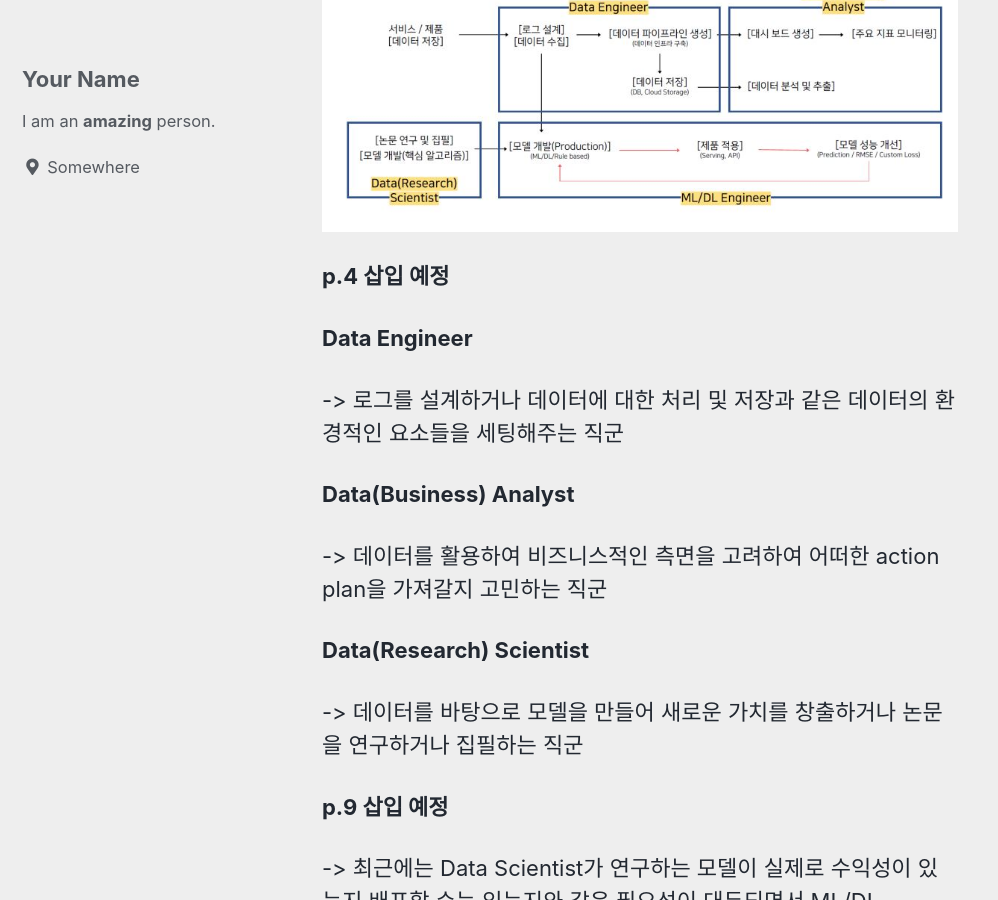
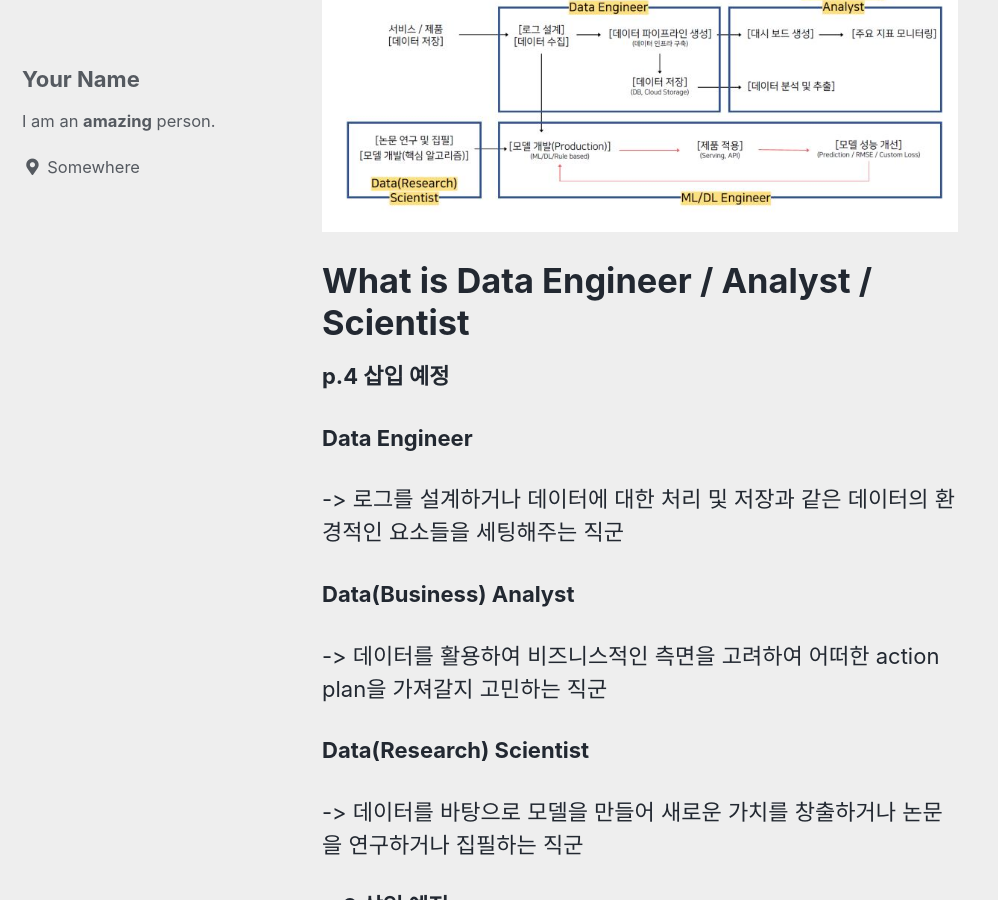
Before and after one commit to rbdenjs/rbdenjs.github.io, a Jekyll site: the page built from _posts/2023-01-18-welcome-to-jekyll.markdown, in a window 1280 px wide and 900 px high, scrolled down 554 px. Shown: the whole window, without its empty margins (0-998 px from the left). Built offline with Jekyll 4.4.1, drawn with Linux system fonts in a browser that asks for light colours; cached includes are drawn as plain includes.

Commit message:
Update 2023-01-18-welcome-to-jekyll.markdown

```diff
--- a/_posts/2023-01-18-welcome-to-jekyll.markdown
+++ b/_posts/2023-01-18-welcome-to-jekyll.markdown
@@ -20,8 +20,9 @@ toc_sticky: true # 마우스 스크롤과 함께 내려갈 것인지 설정
 
 <img src = '/assets/images/chap01.jpg'>
 
+# What is Data Engineer / Analyst / Scientist
+
 **p.4 삽입 예정**
-
 
 **Data Engineer**
 
@@ -40,6 +41,8 @@ toc_sticky: true # 마우스 스크롤과 함께 내려갈 것인지 설정
 -> 최근에는 Data Scientist가 연구하는 모델이 실제로 수익성이 있는지 배포할 수는 있는지와 같은 필요성이 대두되면서 ML/DL Engineer와의 연계성을 무시할 수 없음.
 
 **p.11 삽입 예정**
+
+<br/>
 
 # MLOps = ML + Operations
 -> 모델을 어떻게 서비스에서 사용할 수 있지?
```
